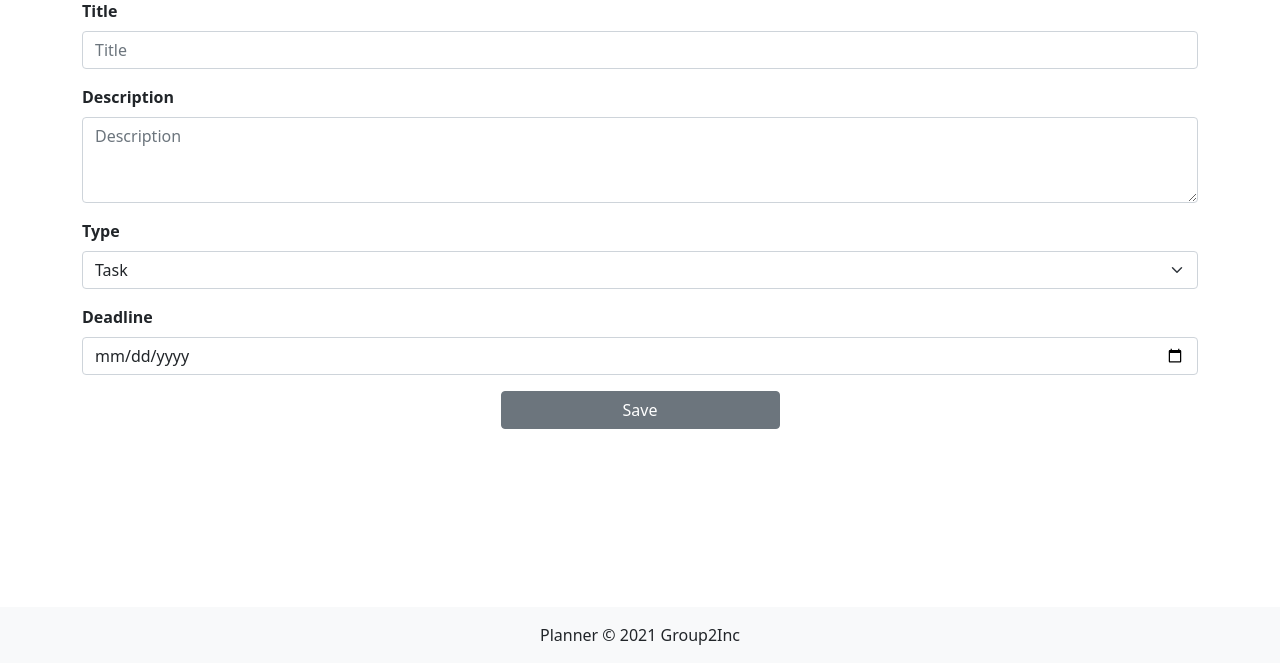
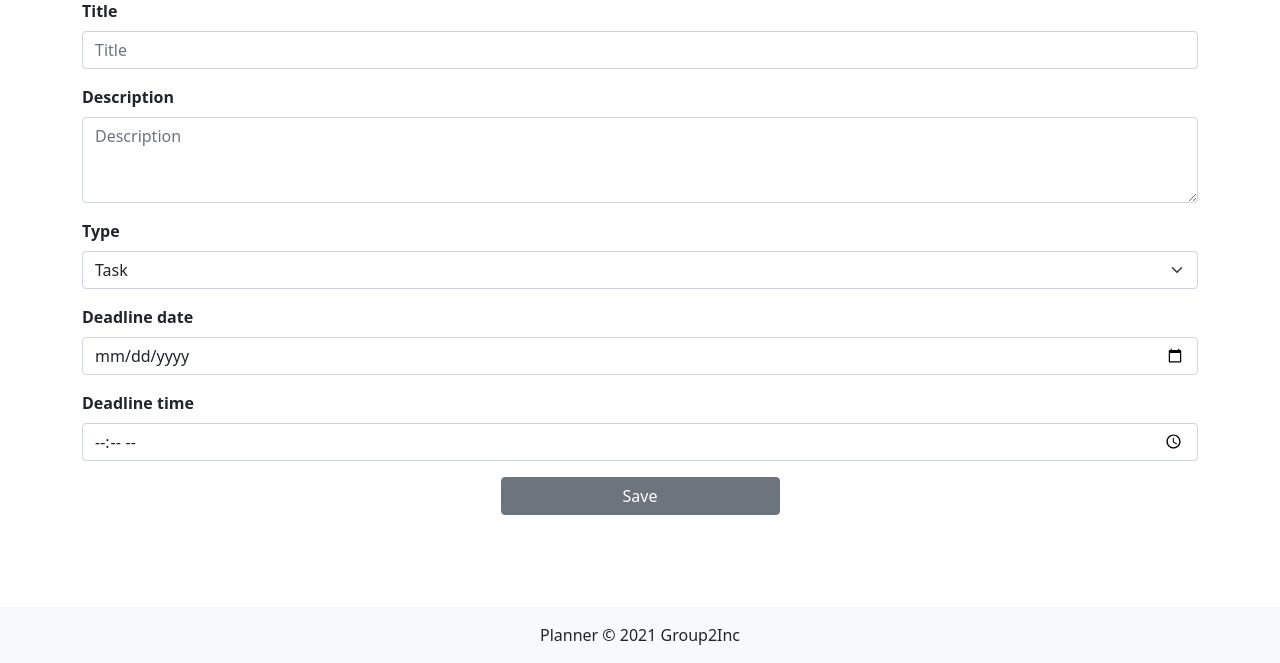
Before and after one commit to Julia-321/Planner, a Django app: page /tasks/add/ in a window 1280 px wide. Shown: the part 137-800 px from the top of the page. Run offline with Django 3.2, Linux system fonts and the light colour scheme; the visitor is signed in with stand-in values (Sample User, id 1); some libraries are stand-ins or nearby versions.

Commit message:
fixed task edition

```diff
--- a/tasks/views.py
+++ b/tasks/views.py
@@ -86,18 +86,28 @@ class AddTaskView(LoginRequiredMixin, View):
     login_url = '/accounts/login/'
 
     def get(self, request):
-        return render(self.request, 'tasks/addTaskForm.html')
+        return render(self.request, 'tasks/addTask.html')
 
     def post(self, request):
         title = self.request.POST.get('title')
         description = self.request.POST.get('description')
         task_type = int(self.request.POST.get('type'))
-        deadline = self.request.POST.get('deadline') or timezone.now()
+
+        if self.request.POST.get('deadline_date'):
+            deadline_date = timezone.datetime.strptime(self.request.POST.get('deadline_date'), '%Y-%m-%d')
+        else:
+            deadline_date = timezone.datetime.now().date()
+
+        if self.request.POST.get('deadline_time'):
+            deadline_time = timezone.datetime.strptime(self.request.POST.get('deadline_time'), '%H:%M').time()
+        else:
+            deadline_time = timezone.datetime.now().time()
+
         Task.objects.create(user=self.request.user,
                             name=title,
                             description=description,
                             type=task_type,
-                            deadline=deadline)
+                            deadline=timezone.datetime.combine(deadline_date, deadline_time) or timezone.now())
         return redirect('list_view')
 
 
@@ -106,14 +116,28 @@ class EditTaskView(LoginRequiredMixin, View):
 
     def get(self, request):
         pk = self.request.GET.get('id')
-        return render(self.request, 'tasks/editTaskForm.html', context={'task': Task.objects.get(id=pk)})
+        task = Task.objects.get(id=pk)
+        deadline_date = task.deadline.date().strftime('%Y-%m-%d')
+        deadline_time = task.deadline.time().strftime('%H:%M')
+        return render(self.request, 'tasks/editTask.html', context={'task': task, 'deadline_date': deadline_date,
+                                                                    'deadline_time': deadline_time})
 
     def post(self, request, pk):
         task = get_object_or_404(Task, id=pk)
         task.name = self.request.POST.get('title')
         task.description = self.request.POST.get('description')
         # task.type = int(self.request.POST.get('type'))
-        task.deadline = self.request.POST.get('deadline') or timezone.now()
+
+        if self.request.POST.get('deadline_date'):
+            deadline_date = timezone.datetime.strptime(self.request.POST.get('deadline_date'), '%Y-%m-%d')
+        else:
+            deadline_date = timezone.datetime.now().date()
+
+        if self.request.POST.get('deadline_time'):
+            deadline_time = timezone.datetime.strptime(self.request.POST.get('deadline_time'), '%H:%M').time()
+        else:
+            deadline_time = timezone.datetime.now().time()
+        task.deadline = datetime.datetime.combine(deadline_date, deadline_time)
         task.save()
         return redirect('list_view')
 
@@ -123,7 +147,7 @@ class EditTaskView(LoginRequiredMixin, View):
 #
 #     def get(self, request):
 #         form = CreateTaskForm()
-#         return render(self.request, 'tasks/addTaskForm.html', context={'form': form})
+#         return render(self.request, 'tasks/addTask.html', context={'form': form})
 #
 #     def post(self, request):
 #         formData = CreateTaskForm(request.POST)
@@ -142,7 +166,7 @@ class EditTaskView(LoginRequiredMixin, View):
 #
 #     def get(self, request):
 #         form = EditTaskForm(instance=Task.objects.get(id=request.GET['id']))
-#         return render(self.request, 'tasks/editTaskForm.html', context={'form': form, 'task_id': request.GET['id']})
+#         return render(self.request, 'tasks/editTask.html', context={'form': form, 'task_id': request.GET['id']})
 #
 #     def post(self, request):
 #         formData = EditTaskForm(self.request.POST)
--- a/templates/tasks/addTaskForm.html
+++ b/templates/tasks/addTask.html
@@ -32,8 +32,13 @@
             </div>
 
             <div class="mb-3">
-                <label for="id_deadline" class="form-label"><b>Deadline</b></label>
-                <input type="date" class="form-control" id="id_deadline" name="deadline">
+                <label for="id_deadline_date" class="form-label"><b>Deadline date</b></label>
+                <input type="date" class="form-control" id="id_deadline_date" name="deadline_date">
+            </div>
+
+            <div class="mb-3">
+                <label for="id_deadline_time" class="form-label"><b>Deadline time</b></label>
+                <input type="time" class="form-control" id="id_deadline_time" name="deadline_time">
             </div>
 
 {#            <input type="hidden" name="id" value="{{ task_id }}">#}
--- a/templates/tasks/monthly.html
+++ b/templates/tasks/monthly.html
@@ -116,6 +116,6 @@
         {% endfor %}
     </div>
 
-    <a href="#" class="fixed-button btn btn-outline-secondary">Add task</a>
+    <a href="/tasks/add" class="fixed-button btn btn-outline-secondary">Add task</a>
 
 {% endblock %}
```
Also changed, not shown: templates/tasks/daily.html (+10 -4 lines), templates/tasks/editTask.html (renamed from templates/tasks/editTaskForm.html, +7 -2 lines), templates/tasks/weekly.html (+11 -7 lines).
